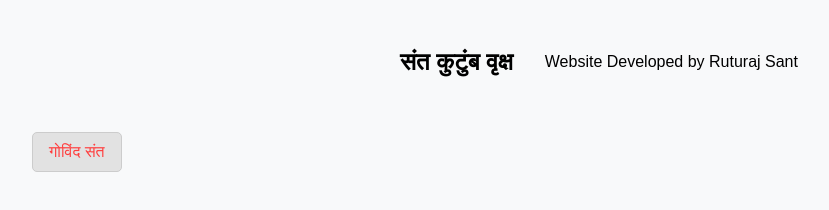
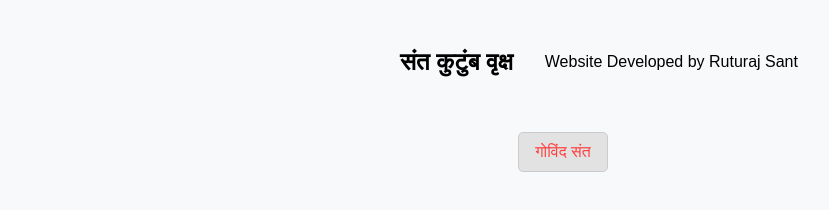
Before and after one commit to RuturajSant/family-tree, a plain HTML site: page index.html in a window 1280 px wide. Shown: the whole page, without its empty margins (41-870 px from the left). Drawn offline with Linux system fonts and the light colour scheme.

Commit message:
center the tree

```diff
--- a/style.css
+++ b/style.css
@@ -20,7 +20,8 @@ body .note{
   display: inline;
 }
 .tree{
-      width: max-content;
+  min-width: 90vw;
+      width: fit-content;
 }
 .tree ul {
   padding-top: 20px;
@@ -35,6 +36,7 @@ body .note{
   display: flex;
   justify-content: center;
   gap: 20px;
+  padding-left: 0px;
 }
 
 .tree li {
```
